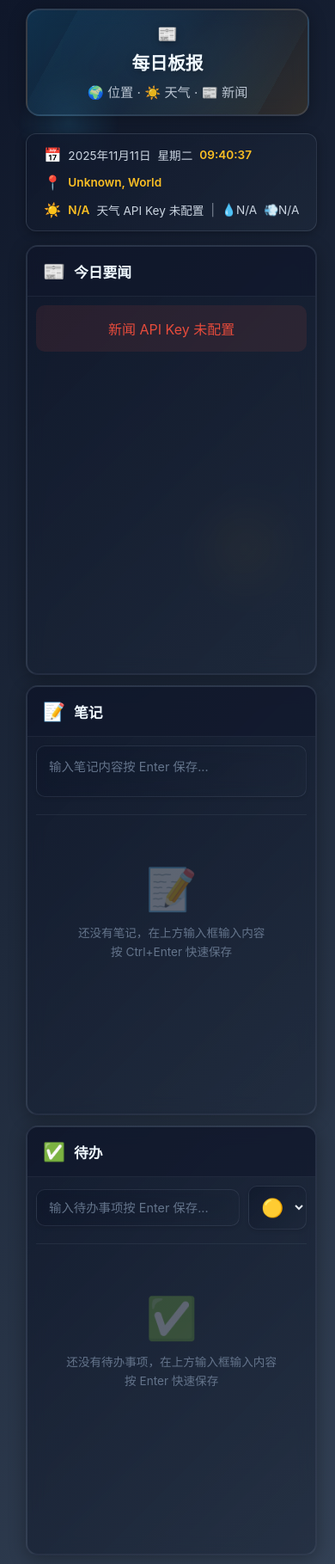
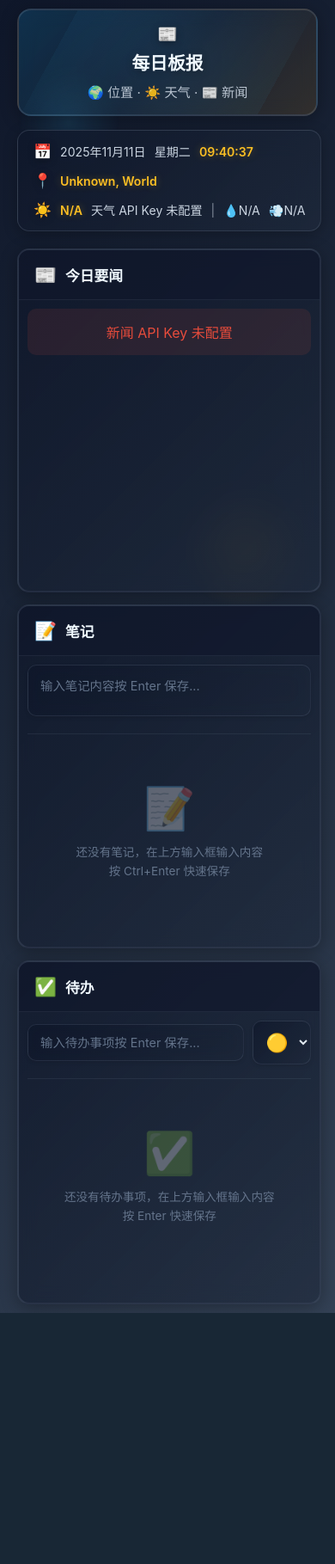
Before and after one commit to caijianmiao8-ai/tarot-test, a Flask app: page /g/daily_bulletin/ in a window 390 px wide. Shown: the whole page at 86% size. After the commit the page ends 1527 px from the top, so only its background shows below. Run offline with Flask 3, Linux system fonts and the light colour scheme; data that the repository does not hold is empty; some libraries are stand-ins or nearby versions.

Commit message:
Fix timezone bug and optimize page layout
Database migration:
- Added automatic ALTER TABLE migration for existing tables
- Converts TIMESTAMP to TIMESTAMP WITH TIME ZONE for all time columns
- Checks data_type in information_schema before altering
- Uses 'AT TIME ZONE UTC' to properly convert existing timestamps
- Migration runs automatically on first access via _ensure_table()

Fixed tables:
- daily_bulletin_notes: created_at, updated_at
- daily_bulletin_todos: created_at, updated_at, completed_at

This fixes the "8 hours ago" bug for all existing notes and todos.

Layout optimization:
- Adjusted grid columns to 1.5fr 1fr 1fr (more space for news)
- Increased gap between columns from 16px to 20px
- Optimized column heights: min 600px, max 850px
- Better viewport usage: calc(100vh - 220px)

Status bar improvements:
- Increased padding and spacing for better breathing room
- Added vertical dividers between status items
- Enhanced blur effect (16px) and shadow
- Status highlights now have subtle glow effect
- Icons have drop shadow for depth

News items redesign:
- Glassmorphism background with gradient
- Better border and left accent design
- Improved typography and line-height
- Added emoji icon to source indicator
- Better hover effects with transform and shadow

Responsive design:
- Optimized breakpoints for better mobile experience
- At 1200px: news column spans full width, notes/todos side-by-side
- At 768px: all columns stack vertically
- Better spacing and padding adjustments
- Removed dividers on mobile for cleaner look

Overall improvements:
- More balanced layout with proper hierarchy
- Better use of screen space
- Smoother transitions and animations
- Enhanced visual consistency across all components

```diff
--- a/blueprints/games/daily_bulletin/templates/games/daily_bulletin/index.html
+++ b/blueprints/games/daily_bulletin/templates/games/daily_bulletin/index.html
@@ -174,50 +174,68 @@
             to { opacity: 1; transform: translateY(0); }
         }
 
-        /* 顶部状态栏 - 一行式信息展示 */
+        /* 顶部状态栏 - 优化设计 */
         .status-bar {
             display: flex;
             flex-wrap: wrap;
             align-items: center;
-            gap: 24px;
-            padding: 14px 20px;
+            gap: 32px;
+            padding: 16px 24px;
             background: linear-gradient(135deg,
-                rgba(15, 23, 42, 0.8) 0%,
-                rgba(30, 41, 59, 0.7) 100%);
-            backdrop-filter: blur(12px);
+                rgba(15, 23, 42, 0.85) 0%,
+                rgba(30, 41, 59, 0.75) 100%);
+            backdrop-filter: blur(16px);
             border: 1px solid rgba(148, 163, 184, 0.2);
-            border-radius: 12px;
-            margin-bottom: 16px;
-            box-shadow: 0 2px 12px rgba(0, 0, 0, 0.3);
+            border-radius: 14px;
+            margin-bottom: 20px;
+            box-shadow: 0 4px 16px rgba(0, 0, 0, 0.25);
         }
 
         .status-item {
             display: flex;
             align-items: center;
-            gap: 8px;
-            font-size: 0.92em;
+            gap: 10px;
+            font-size: 0.93em;
             color: #cbd5e1;
             white-space: nowrap;
+            position: relative;
+        }
+
+        .status-item:not(:last-child)::after {
+            content: '';
+            position: absolute;
+            right: -16px;
+            height: 18px;
+            width: 1px;
+            background: rgba(148, 163, 184, 0.2);
         }
 
         .status-icon {
-            font-size: 1.2em;
+            font-size: 1.3em;
+            filter: drop-shadow(0 2px 4px rgba(0, 0, 0, 0.3));
         }
 
         .status-highlight {
             color: #fbbf24;
             font-weight: 600;
-        }
-
-        /* 三列内容网格 */
+            text-shadow: 0 0 10px rgba(251, 191, 36, 0.3);
+        }
+
+        /* 三列内容网格 - 优化布局 */
         .content-grid {
             display: grid;
-            grid-template-columns: repeat(auto-fit, minmax(360px, 1fr));
-            gap: 16px;
+            grid-template-columns: 1.5fr 1fr 1fr;
+            gap: 20px;
             align-items: start;
         }
 
-        /* 列容器 */
+        @media (max-width: 1400px) {
+            .content-grid {
+                grid-template-columns: 1.2fr 1fr 1fr;
+            }
+        }
+
+        /* 列容器 - 优化高度 */
         .column {
             background: linear-gradient(135deg,
                 rgba(15, 23, 42, 0.75) 0%,
@@ -230,13 +248,14 @@
             transition: all 0.3s ease;
             display: flex;
             flex-direction: column;
-            height: calc(100vh - 240px);
-            min-height: 500px;
-            max-height: 750px;
+            height: calc(100vh - 220px);
+            min-height: 600px;
+            max-height: 850px;
         }
 
         .column:hover {
             border-color: rgba(56, 189, 248, 0.3);
+            box-shadow: 0 6px 28px rgba(0, 0, 0, 0.35);
         }
 
         .column-header {
@@ -378,16 +415,30 @@
             -webkit-box-orient: vertical;
         }
 
-        /* 响应式设计 */
+        /* 响应式设计 - 优化 */
         @media (max-width: 1200px) {
             .content-grid {
-                grid-template-columns: repeat(auto-fit, minmax(300px, 1fr));
+                grid-template-columns: 1fr 1fr;
+                gap: 16px;
+            }
+
+            .column:first-child {
+                grid-column: 1 / -1;
+            }
+
+            .column {
+                min-height: 500px;
+                max-height: 700px;
             }
         }
 
         @media (max-width: 768px) {
             body {
                 padding: 10px;
+            }
+
+            .container {
+                padding: 0 10px;
             }
 
             .header h1 {
@@ -398,22 +449,33 @@
 
             .header {
                 padding: 16px;
+                margin-bottom: 16px;
             }
 
             .status-bar {
                 flex-direction: column;
                 align-items: flex-start;
-                gap: 12px;
+                gap: 14px;
+                padding: 14px 18px;
+            }
+
+            .status-item:not(:last-child)::after {
+                display: none;
             }
 
             .content-grid {
                 grid-template-columns: 1fr;
-                gap: 12px;
+                gap: 14px;
             }
 
             .column {
-                height: 400px;
-                max-height: 500px;
+                height: auto;
+                min-height: 400px;
+                max-height: 600px;
+            }
+
+            .column:first-child {
+                grid-column: 1;
             }
         }
 
@@ -423,11 +485,19 @@
             }
 
             .status-item {
-                font-size: 0.85em;
+                font-size: 0.88em;
+            }
+
+            .status-icon {
+                font-size: 1.2em;
             }
 
             .column-content {
                 padding: 10px;
+            }
+
+            .news-item, .note-item, .todo-item {
+                padding: 12px 14px;
             }
         }
 
--- a/database.py
+++ b/database.py
@@ -887,6 +887,34 @@ class DailyBulletinNoteDAO:
                         updated_at TIMESTAMP WITH TIME ZONE DEFAULT CURRENT_TIMESTAMP
                     );
                     CREATE INDEX IF NOT EXISTS idx_notes_user_id ON daily_bulletin_notes(user_id);
+
+                    -- 迁移：修改现有表的时间列类型
+                    DO $$
+                    BEGIN
+                        -- 修改 created_at 列
+                        IF EXISTS (
+                            SELECT 1 FROM information_schema.columns
+                            WHERE table_name = 'daily_bulletin_notes'
+                            AND column_name = 'created_at'
+                            AND data_type = 'timestamp without time zone'
+                        ) THEN
+                            ALTER TABLE daily_bulletin_notes
+                            ALTER COLUMN created_at TYPE TIMESTAMP WITH TIME ZONE
+                            USING created_at AT TIME ZONE 'UTC';
+                        END IF;
+
+                        -- 修改 updated_at 列
+                        IF EXISTS (
+                            SELECT 1 FROM information_schema.columns
+                            WHERE table_name = 'daily_bulletin_notes'
+                            AND column_name = 'updated_at'
+                            AND data_type = 'timestamp without time zone'
+                        ) THEN
+                            ALTER TABLE daily_bulletin_notes
+                            ALTER COLUMN updated_at TYPE TIMESTAMP WITH TIME ZONE
+                            USING updated_at AT TIME ZONE 'UTC';
+                        END IF;
+                    END $$;
                 """)
                 conn.commit()
 
@@ -972,6 +1000,46 @@ class DailyBulletinTodoDAO:
                     );
                     CREATE INDEX IF NOT EXISTS idx_todos_user_id ON daily_bulletin_todos(user_id);
                     CREATE INDEX IF NOT EXISTS idx_todos_completed ON daily_bulletin_todos(completed);
+
+                    -- 迁移：修改现有表的时间列类型
+                    DO $$
+                    BEGIN
+                        -- 修改 created_at 列
+                        IF EXISTS (
+                            SELECT 1 FROM information_schema.columns
+                            WHERE table_name = 'daily_bulletin_todos'
+                            AND column_name = 'created_at'
+                            AND data_type = 'timestamp without time zone'
+                        ) THEN
+                            ALTER TABLE daily_bulletin_todos
+                            ALTER COLUMN created_at TYPE TIMESTAMP WITH TIME ZONE
+                            USING created_at AT TIME ZONE 'UTC';
+                        END IF;
+
+                        -- 修改 updated_at 列
+                        IF EXISTS (
+                            SELECT 1 FROM information_schema.columns
+                            WHERE table_name = 'daily_bulletin_todos'
+                            AND column_name = 'updated_at'
+                            AND data_type = 'timestamp without time zone'
+                        ) THEN
+                            ALTER TABLE daily_bulletin_todos
+                            ALTER COLUMN updated_at TYPE TIMESTAMP WITH TIME ZONE
+                            USING updated_at AT TIME ZONE 'UTC';
+                        END IF;
+
+                        -- 修改 completed_at 列
+                        IF EXISTS (
+                            SELECT 1 FROM information_schema.columns
+                            WHERE table_name = 'daily_bulletin_todos'
+                            AND column_name = 'completed_at'
+                            AND data_type = 'timestamp without time zone'
+                        ) THEN
+                            ALTER TABLE daily_bulletin_todos
+                            ALTER COLUMN completed_at TYPE TIMESTAMP WITH TIME ZONE
+                            USING completed_at AT TIME ZONE 'UTC';
+                        END IF;
+                    END $$;
                 """)
                 conn.commit()
 
```
Also changed, not shown: other parts of blueprints/games/daily_bulletin/templates/games/daily_bulletin/index.html (+44 -26 lines).
